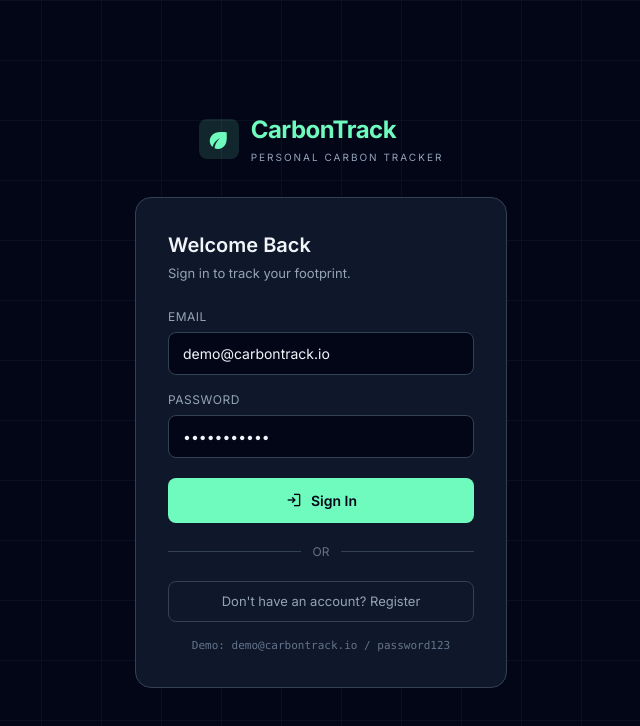
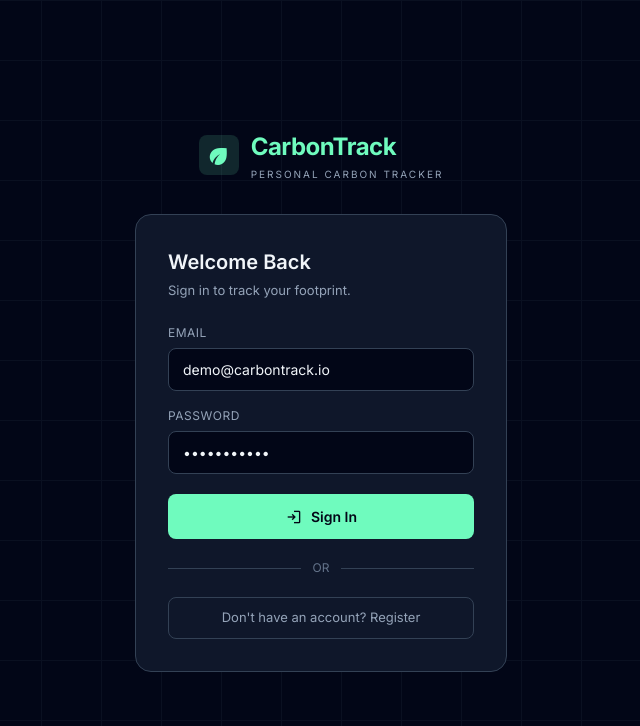
Before and after one commit to Prayas04/carbonfootprint_v1, a React (Vite) app in the folder frontend/: page /login in a window 1280 px wide. Shown: the top 726 px of the page, without its empty margins (319-959 px from the left). Built offline with nearby package versions, Linux system fonts and the light colour scheme.

Commit message:
feat: remove demo details sub info

```diff
--- a/frontend/src/pages/Login.jsx
+++ b/frontend/src/pages/Login.jsx
@@ -124,12 +124,6 @@ export default function Login() {
           >
             {isRegister ? 'Already have an account? Sign In' : "Don't have an account? Register"}
           </button>
-
-          {!isRegister && (
-            <p className="login-demo-hint">
-              Demo: demo@carbontrack.io / password123
-            </p>
-          )}
         </div>
       </div>
     </div>
```
